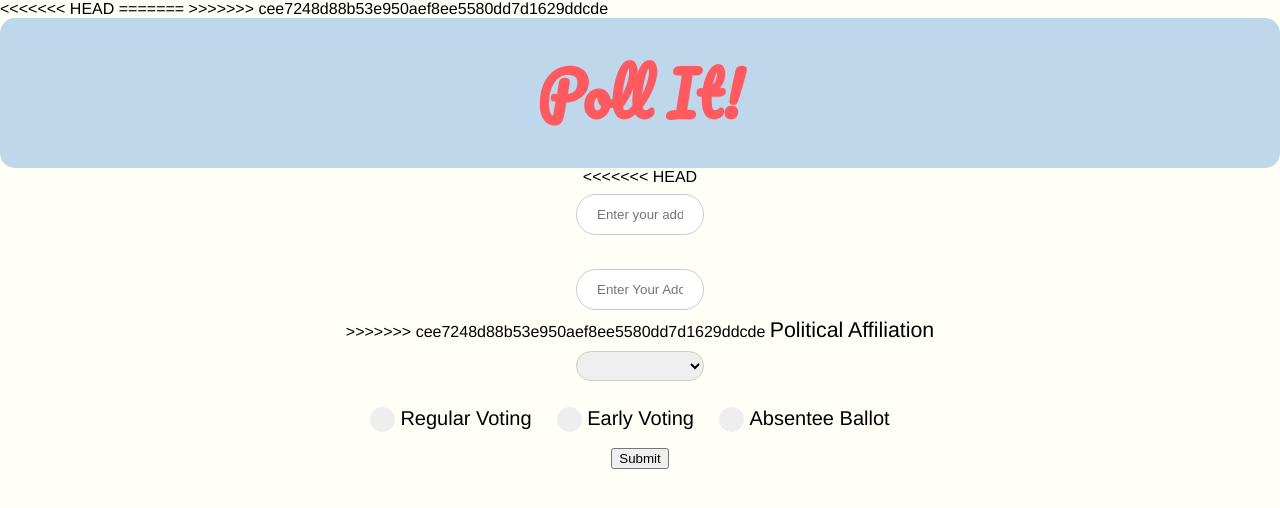
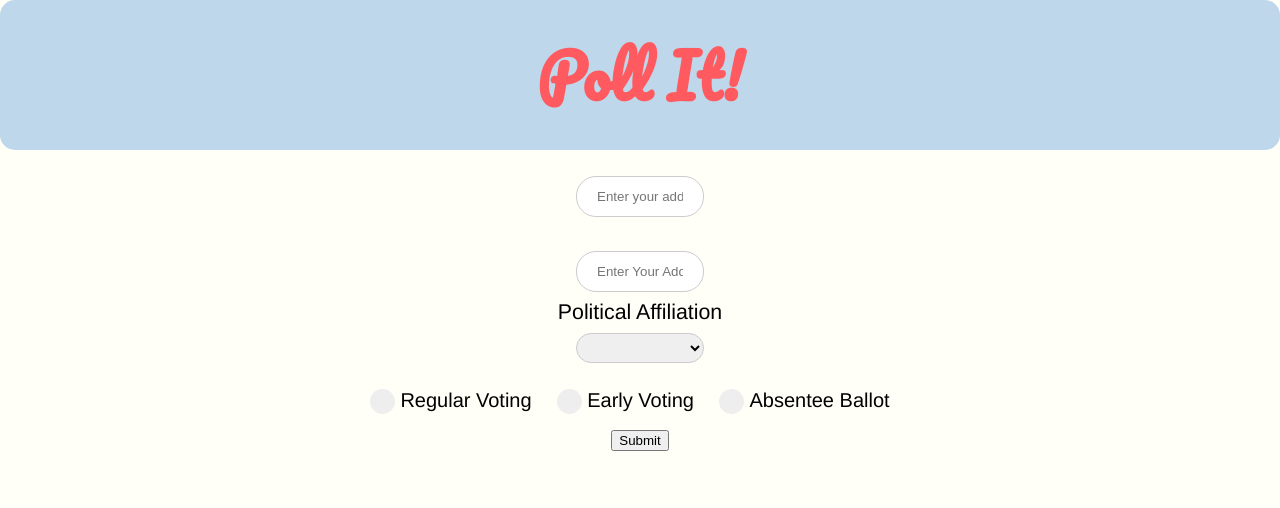
Before and after one commit to preddy27/HackGT2018, a Python web app: template templates/mainpage.html in a window 1280 px wide. Shown: the top 508 px of the page. Run offline with Jinja, Linux system fonts and the light colour scheme; the template is opened without the code that fills it, so the values that code supplies are empty; some web fonts are replaced.

Commit message:
removed freaky stuff
some weird letters and numbers came up

```diff
--- a/templates/mainpage.html
+++ b/templates/mainpage.html
@@ -16,16 +16,11 @@ html, body {
   <title> Welcome </title>
     <link rel="stylesheet" href="../styles/mainStyles.css">
   <link href="https://fonts.googleapis.com/css?family=Capriola|Pacifico" rel="stylesheet">
-<<<<<<< HEAD
-=======
->>>>>>> cee7248d88b53e950aef8ee5580dd7d1629ddcde
-</head>
 <body>
   <div id="header">
     <h1>Poll It!</h1>
   </div>
   <div class="container">
-<<<<<<< HEAD
     <br><form method="post" action="/info">
       <input type="text" name="address"  id="address" placeholder="Enter your address"class = "box"></input>
       <br><br>
@@ -33,7 +28,6 @@ html, body {
       <div id="locationField">
       <input type="text" name="address" id="autocomplete" placeholder="Enter Your Address" onFocus="geolocate()" ></input>
       </div>
->>>>>>> cee7248d88b53e950aef8ee5580dd7d1629ddcde
       <label>Political Affiliation</label>
       <br>
       <select name="politicalParty" placeholder="Political Affiliation"  class = "box">
```
